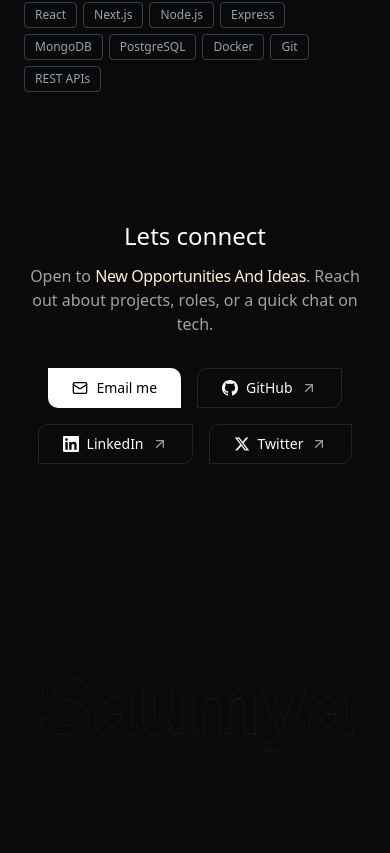
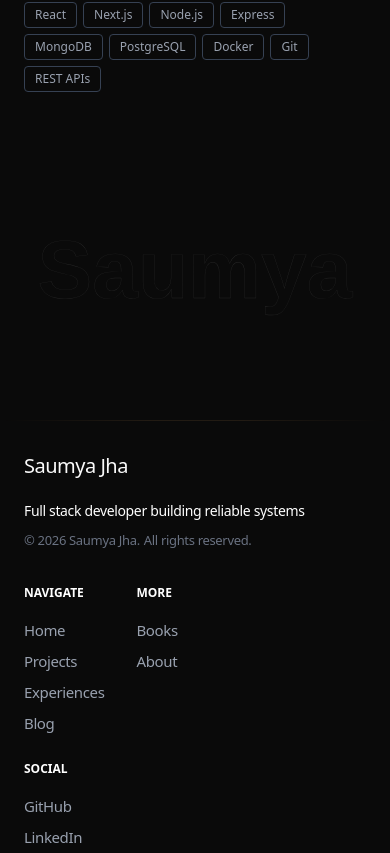
Before and after one commit to saumyaJha7/portfolio, a Next.js app: page / in a window 390 px wide. Shown: the part 5514-6367 px from the top of the page. Built offline with nearby package versions, Linux system fonts and the light colour scheme.

Commit message:
update : footer:

```diff
--- a/src/app/page.tsx
+++ b/src/app/page.tsx
@@ -4,7 +4,6 @@
 import BlogComingSoon from "@/components/blog-coming-soon";
 import Books from "@/components/books";
 import About from "@/components/about";
-import Contact from "@/components/contact";
 
 export default function Home() {
   return (
@@ -15,7 +14,6 @@
       <BlogComingSoon limit={2} />
       <Books />
       <About />
-      <Contact />
     </>
   );
 }
--- a/src/components/about.tsx
+++ b/src/components/about.tsx
@@ -33,7 +33,7 @@
 
 export default function About() {
   return (
-    <section id="about" className="scroll-mt-24 py-16 sm:py-20">
+    <section id="about" className="scroll-mt-24 pt-16 pb-4 sm:pt-20 sm:pb-4">
       <motion.div
         initial={{ opacity: 0, y: 20 }}
         whileInView={{ opacity: 1, y: 0 }}
--- a/src/components/contact.tsx
+++ /dev/null
@@ -1,74 +0,0 @@
-"use client";
-
-import { motion } from "framer-motion";
-import { Mail, ArrowUpRight } from "lucide-react";
-import { buttonVariants } from "@/components/ui/button";
-import { Highlight } from "@/components/ui/highlight";
-import { GithubIcon, LinkedinIcon, TwitterIcon } from "@/components/icons";
-
-const socials = [
-  {
-    name: "GitHub",
-    href: "https://github.com/saumyajha7",
-    icon: GithubIcon,
-  },
-  {
-    name: "LinkedIn",
-    href: "https://www.linkedin.com/in/jhasaumya/",
-    icon: LinkedinIcon,
-  },
-  {
-    name: "Twitter",
-    href: "https://x.com/SaumyaJ92279765",
-    icon: TwitterIcon,
-  },
-];
-
-export default function Contact() {
-  return (
-    <section id="contact" className="scroll-mt-24 py-16 sm:py-20">
-      <div className="mx-auto flex max-w-3xl flex-col items-center text-center">
-        <motion.div
-          initial={{ opacity: 0, y: 20 }}
-          whileInView={{ opacity: 1, y: 0 }}
-          transition={{ duration: 0.3 }}
-          viewport={{ once: true }}
-        >
-          <h2 className="text-2xl font-medium sm:text-[30px]">Lets connect</h2>
-          <p className="mx-auto mt-3 max-w-lg text-base text-neutral-700 md:text-lg dark:text-neutral-400">
-            Open to <Highlight>new opportunities and ideas</Highlight>. Reach out
-            about projects, roles, or a quick chat on tech.
-          </p>
-        </motion.div>
-        <motion.div
-          initial={{ opacity: 0, y: 20 }}
-          whileInView={{ opacity: 1, y: 0 }}
-          transition={{ duration: 0.3, delay: 0.05 }}
-          viewport={{ once: true }}
-          className="mt-8 flex w-full flex-wrap items-center justify-center gap-4"
-        >
-          <a
-            href="mailto:saumyajha.error@gmail.com"
-            className={buttonVariants({ variant: "solid", size: "lg" })}
-          >
-            <Mail className="h-4 w-4" aria-hidden />
-            Email me
-          </a>
-          {socials.map((social) => (
-            <a
-              key={social.name}
-              href={social.href}
-              target="_blank"
-              rel="noopener noreferrer"
-              className={buttonVariants({ variant: "outline", size: "lg" })}
-            >
-              <social.icon className="h-4 w-4" />
-              {social.name}
-              <ArrowUpRight className="h-3.5 w-3.5 opacity-60" aria-hidden />
-            </a>
-          ))}
-        </motion.div>
-      </div>
-    </section>
-  );
-}
--- a/src/components/footer-bottom.tsx
+++ b/src/components/footer-bottom.tsx
@@ -2,7 +2,7 @@
 
 export function FooterBottom() {
   return (
-    <div className="mx-auto w-full max-w-6xl px-6 pb-8 sm:px-12">
+    <div className="mx-auto w-full max-w-6xl px-6 sm:px-12">
       <TextHover />
     </div>
   );
--- a/src/components/footer.tsx
+++ b/src/components/footer.tsx
@@ -35,7 +35,7 @@
         className,
       )}
     >
-      <div className="relative mx-auto flex w-full max-w-5xl flex-col items-start gap-x-16 gap-y-8 pt-10 pb-[51px] sm:py-8 lg:flex-row lg:justify-center lg:items-start lg:pb-9 xl:pt-9">
+      <div className="relative mx-auto flex w-full max-w-6xl flex-col items-start gap-x-16 gap-y-8 pt-6 pb-[51px] sm:py-6 lg:flex-row lg:justify-between lg:items-start lg:pb-9 xl:pt-6">
         <div className="flex flex-col items-start justify-between lg:max-w-sm">
           <div className="flex flex-1 flex-col items-start justify-between">
             <div className="relative mb-6 shrink-0">{logo}</div>
--- a/src/components/site-hero.tsx
+++ b/src/components/site-hero.tsx
@@ -61,7 +61,7 @@
             className="rounded-full px-8 font-medium"
             asChild
           >
-            <a href="/#contact">Contact Me</a>
+            <a href="mailto:saumyajha.error@gmail.com">Contact Me</a>
           </Button>
         </motion.div>
 
--- a/src/components/site-shell.tsx
+++ b/src/components/site-shell.tsx
@@ -10,7 +10,6 @@
   { label: "Blog", href: "/blog" },
   { label: "Books", href: "/#books" },
   { label: "About", href: "/#about" },
-  { label: "Contact", href: "/#contact" },
 ];
 
 const FOOTER_SECTIONS = [
@@ -28,7 +27,6 @@
     links: [
       { label: "Books", href: "/#books" },
       { label: "About", href: "/#about" },
-      { label: "Contact", href: "/#contact" },
     ],
   },
   {
--- a/src/components/ui/text-hover-container.tsx
+++ b/src/components/ui/text-hover-container.tsx
@@ -2,7 +2,7 @@
 
 export function TextHover() {
   return (
-    <div className="h-80 flex items-center justify-center">
+    <div className="flex h-72 items-center justify-center">
       <TextHoverEffect text="Saumya" />
     </div>
   );
```
